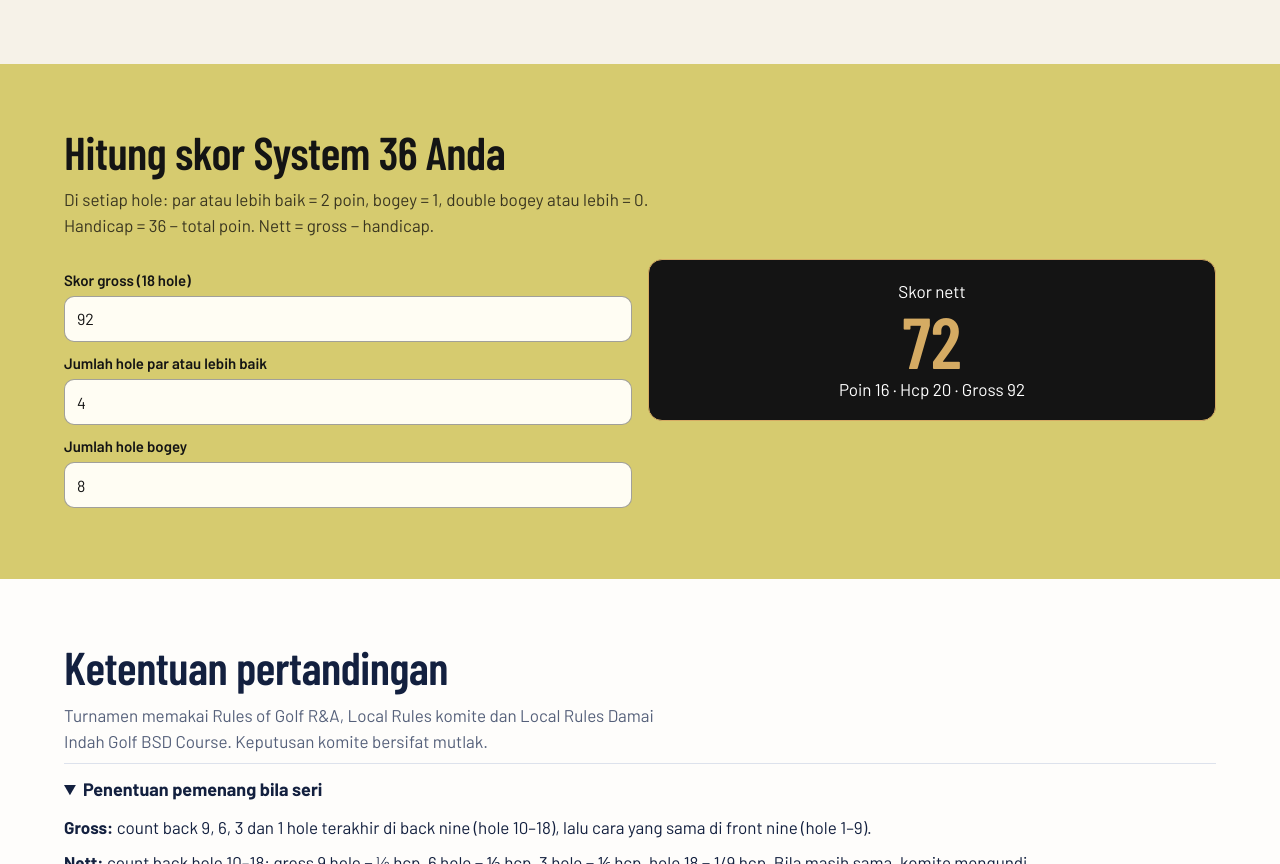
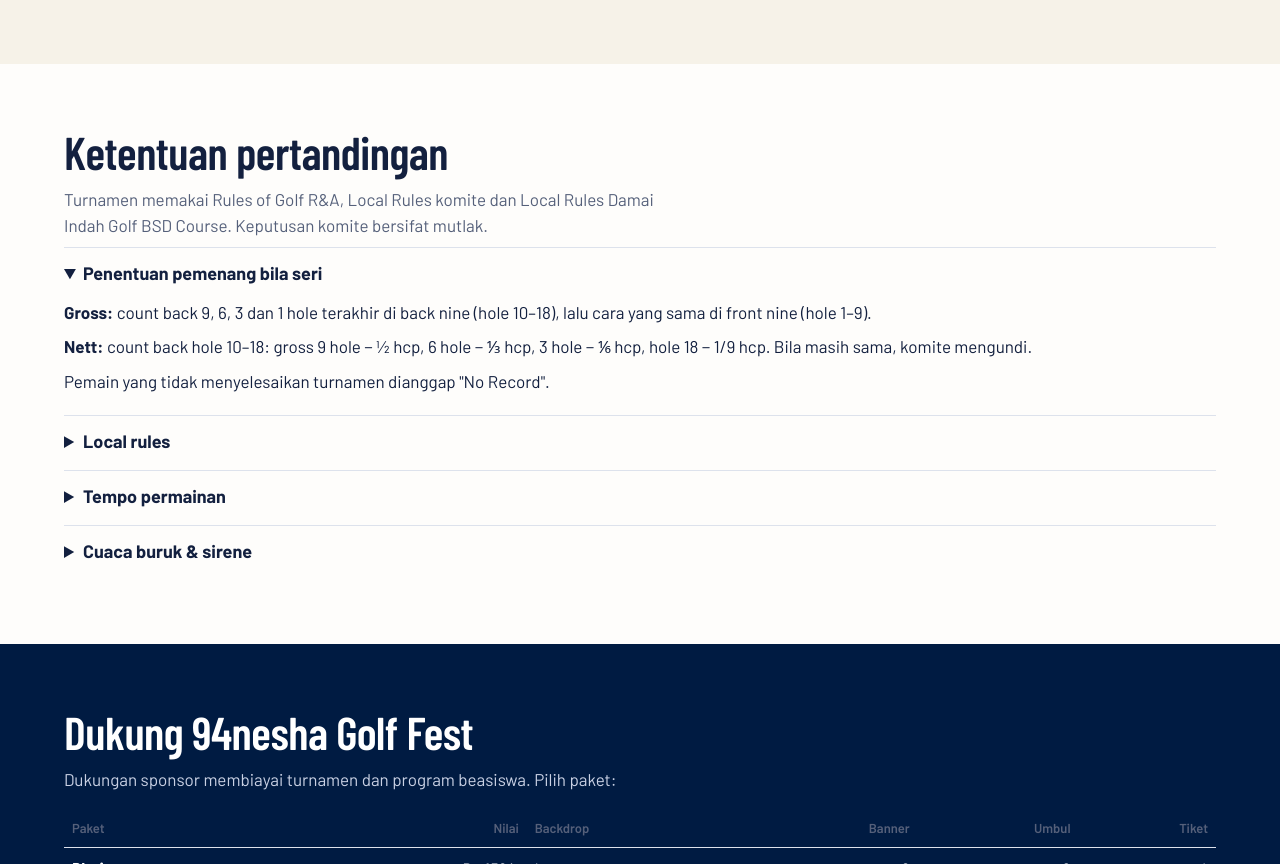
Before and after one commit to mdharmawan/94nesha, a plain HTML site: page index.html in a window 1280 px wide. Shown: the part 3663-4527 px from the top of the page. Drawn offline with nearby package versions, Linux system fonts and the light colour scheme; a web font is replaced by a local one.

Commit message:
Remove the System 36 calculator section
Co-Authored-By: Claude Opus 5.5 <noreply@anthropic.com>
Claude-Session: https://claude.ai/code/session_01LXgSeD4mjqLvGb6KAJXssH

```diff
--- a/index.html
+++ b/index.html
@@ -89,7 +89,6 @@ nav.top .brand b{color:var(--gold)}
 .khaki .res{background:var(--black);color:#fff}
 .khaki .note{color:#3a3620}
 .navy .card{background:#ffffff0f;border-color:#ffffff26}
-.calc{display:grid;grid-template-columns:minmax(0,1fr) minmax(0,1fr);gap:16px;align-items:start}
 label{display:block;font-weight:600;font-size:15px;margin:10px 0 4px}
 input,select,textarea{font:16px Barlow,system-ui,sans-serif;width:100%;padding:10px 12px;min-height:46px;border-radius:10px;border:1px solid var(--line);background:var(--bg);color:var(--ink)}
 .navy input{border-color:#ffffff55}
@@ -147,7 +146,7 @@ footer h3{color:var(--gold)}
 footer h3{color:#fff}
 .cols{columns:3 220px;column-gap:28px}
 .cols p{break-inside:avoid;margin:0 0 12px}
-@media(max-width:760px){.holes{grid-template-columns:repeat(6,minmax(0,1fr))}.grid2,.calc{grid-template-columns:minmax(0,1fr)}}
+@media(max-width:760px){.holes{grid-template-columns:repeat(6,minmax(0,1fr))}.grid2{grid-template-columns:minmax(0,1fr)}}
 @media(max-width:600px){.tiers td:first-child{font-size:17px}.tiers th,.tiers td{padding:7px 3px}.links{order:3;width:100%}.holes{grid-template-columns:repeat(3,minmax(0,1fr))}table{font-size:14px}th,td{padding:7px 4px}.sched li{grid-template-columns:5.5em minmax(0,1fr)}.sched time{font-size:22px}}
 @media(prefers-reduced-motion:no-preference){.flag{transform-box:fill-box;transform-origin:0 50%;animation:wave 2.4s ease-in-out infinite}@keyframes wave{50%{transform:skewY(-6deg) scaleX(.92)}}}
 </style>
@@ -291,23 +290,6 @@ footer h3{color:#fff}
   </div>
 </div></section>
 
-<section class="band khaki" id="system36"><div class="wrap">
-  <h2><span lang="id">Hitung skor System 36 Anda</span><span lang="en">Work out your System 36 score</span></h2>
-  <p class="lead"><span lang="id">Di setiap hole: par atau lebih baik = 2 poin, bogey = 1, double bogey atau lebih = 0. Handicap = 36 − total poin. Nett = gross − handicap.</span><span lang="en">On each hole: par or better = 2 points, bogey = 1, double bogey or worse = 0. Handicap = 36 − total points. Nett = gross − handicap.</span></p>
-  <div class="calc" style="margin-top:20px">
-    <div>
-      <label for="c-gross"><span lang="id">Skor gross (18 hole)</span><span lang="en">Gross score (18 holes)</span></label><input id="c-gross" type="number" inputmode="numeric" min="54" max="160" value="92">
-      <label for="c-par"><span lang="id">Jumlah hole par atau lebih baik</span><span lang="en">Holes at par or better</span></label><input id="c-par" type="number" inputmode="numeric" min="0" max="18" value="4">
-      <label for="c-bog"><span lang="id">Jumlah hole bogey</span><span lang="en">Holes at bogey</span></label><input id="c-bog" type="number" inputmode="numeric" min="0" max="18" value="8">
-      <p class="note" id="c-err"></p>
-    </div>
-    <div class="res" aria-live="polite">
-      <span lang="id">Skor nett</span><span lang="en">Nett score</span>
-      <b id="c-nett">–</b>
-      <div id="c-work"></div>
-    </div>
-  </div>
-</div></section>
 
 <section class="band" id="aturan"><div class="wrap">
   <h2><span lang="id">Ketentuan pertandingan</span><span lang="en">Competition rules</span></h2>
@@ -542,16 +524,8 @@ function tick() {
   $('#count').innerHTML = [[d, t('hari','days')], [h, t('jam','hours')], [m, t('menit','min')]].map(([v, l]) => `<div><b>${v}</b><small>${l}</small></div>`).join('');
 }
 
-function calc() {
-  const g = +$('#c-gross').value, p = +$('#c-par').value, b = +$('#c-bog').value;
-  if (!g || p < 0 || b < 0 || p + b > 18) { $('#c-nett').textContent = '–'; $('#c-err').textContent = t('Jumlah hole par dan bogey maksimal 18.','Par and bogey holes add up to 18 at most.'); $('#c-work').textContent = ''; return; }
-  $('#c-err').textContent = '';
-  const pts = 2 * p + b, hcp = 36 - pts;
-  $('#c-nett').textContent = g - hcp;
-  $('#c-work').textContent = `${t('Poin','Points')} ${pts} · Hcp ${hcp} · Gross ${g}`;
-}
 
-function renderAll() { renderStatic(); renderBoard(); renderNov(); tick(); calc(); }
+function renderAll() { renderStatic(); renderBoard(); renderNov(); tick(); }
 function setLang(l) {
   document.documentElement.dataset.lang = l; document.documentElement.lang = l;
   $('#l-id').setAttribute('aria-pressed', l === 'id'); $('#l-en').setAttribute('aria-pressed', l === 'en');
@@ -563,7 +537,6 @@ $('#l-id').addEventListener('click', () => setLang('id'));
 $('#l-en').addEventListener('click', () => setLang('en'));
 $('#tabs').addEventListener('click', e => { const b = e.target.closest('button'); if (b) { view = b.dataset.v; renderBoard(); } });
 $('#sample').addEventListener('click', () => { sample = !sample; renderBoard(); });
-['#c-gross', '#c-par', '#c-bog'].forEach(s => $(s).addEventListener('input', calc));
 $('#copy').addEventListener('click', async () => { const b = $('#copy'); try { await navigator.clipboard.writeText($('#acct').textContent); b.textContent = t('Tersalin','Copied'); } catch (e) { b.textContent = t('Salin manual','Copy by hand'); } });
 $('#join').addEventListener('submit', async e => {
   e.preventDefault();
```
